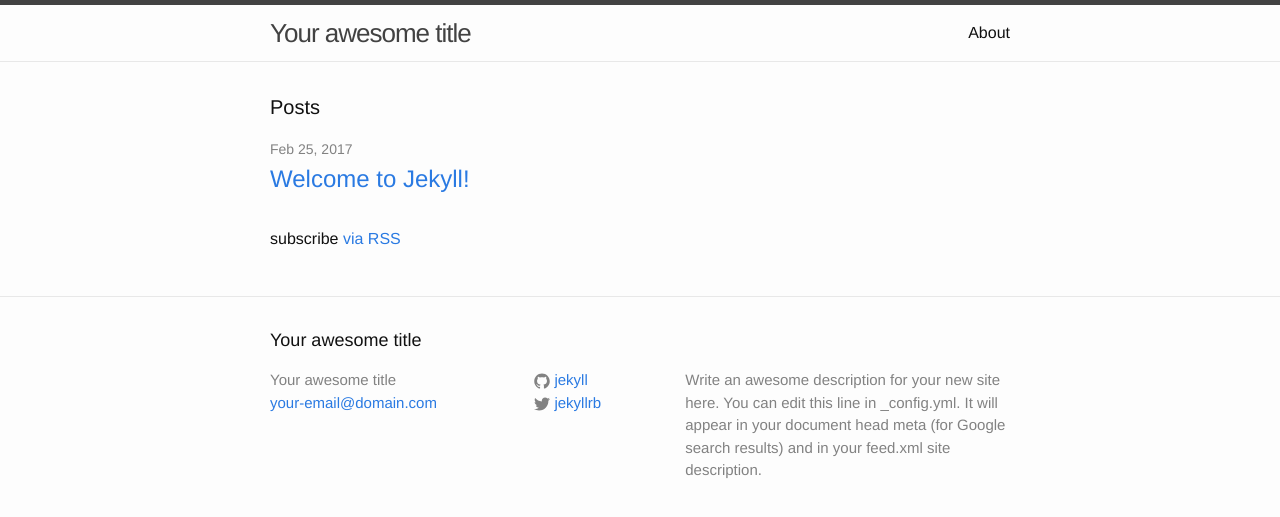
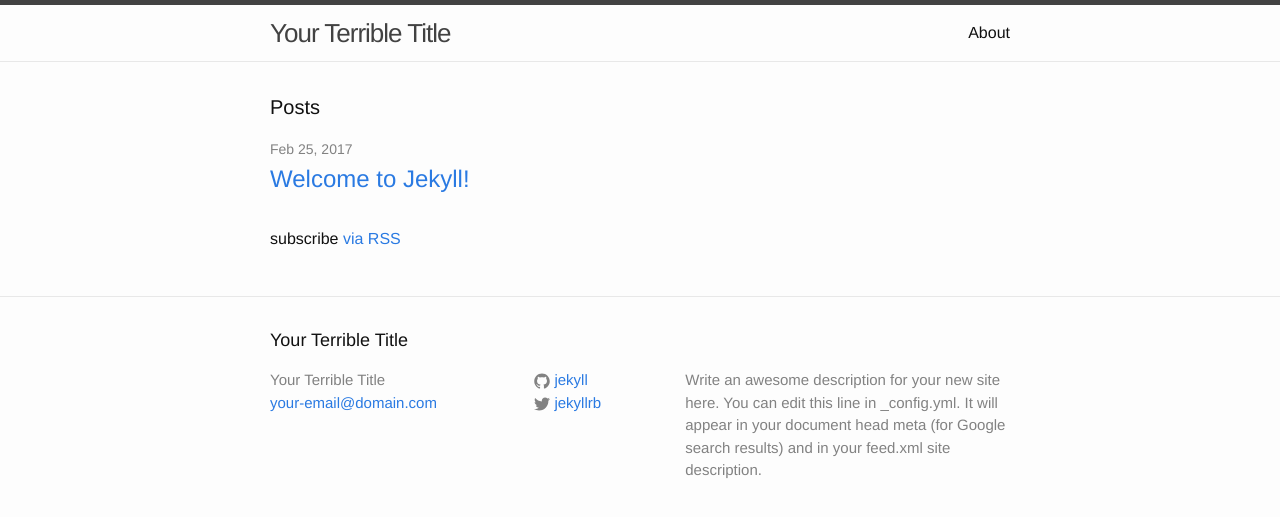
Before and after one commit to kylejoseph16/kylejoseph16.github.io, a Jekyll site: the page built from index.html, in a window 1280 px wide. Shown: the top 517 px of the page. Built offline with Jekyll 4.4.1, drawn with Linux system fonts in a browser that asks for light colours.

Commit message:
Update _config.yml

```diff
--- a/_config.yml
+++ b/_config.yml
@@ -6,7 +6,7 @@
 # 'jekyll serve'. If you change this file, please restart the server process.
 
 # Site settings
-title: Your awesome title
+title: Your Terrible Title
 email: your-email@domain.com
 description: > # this means to ignore newlines until "baseurl:"
   Write an awesome description for your new site here. You can edit this
```
